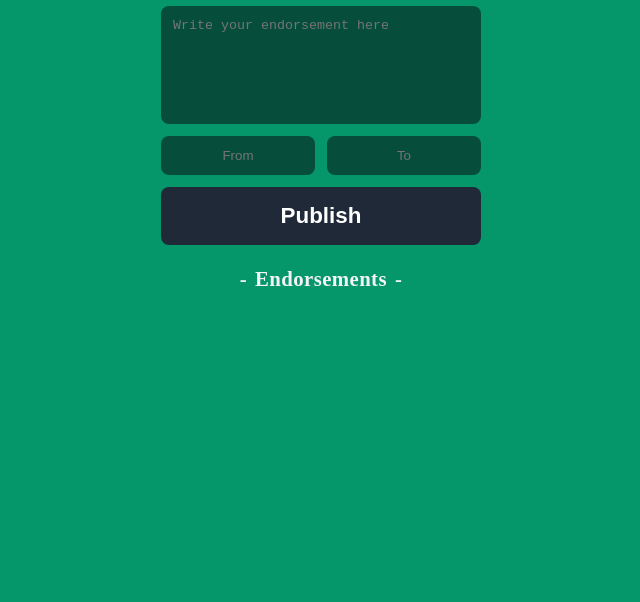
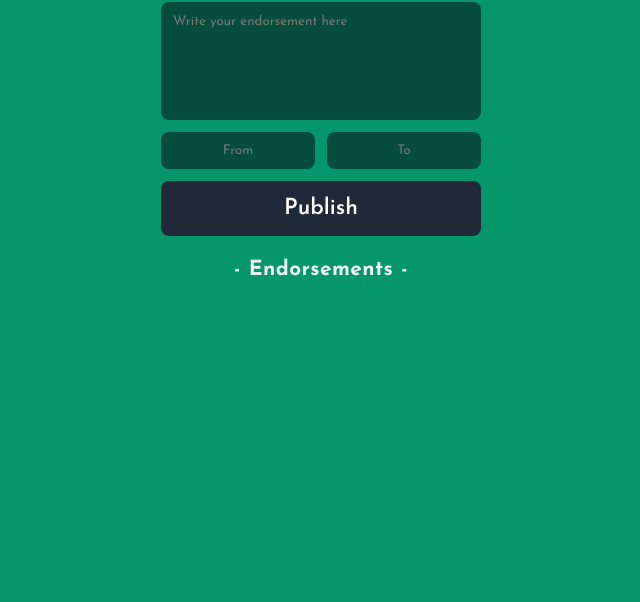
Before and after one commit to bbrazis/champions-app, a plain HTML site: page index.html in a window 1280 px wide. Shown: the part 198-800 px from the top of the page, without its empty margins (319-959 px from the left). Drawn offline with Linux system fonts and the light colour scheme; no server answers.

Commit message:
Update index.css

```diff
--- a/index.css
+++ b/index.css
@@ -20,6 +20,7 @@ html, body {
     padding: 0;
     background: var(--app-bkg);
     color: var(--app-color);
+    font-family: 'Josefin Sans', sans-serif;
 }
 
 h1, h2, p {
@@ -84,6 +85,7 @@ h2 {
     border-radius: var(--radius);
     flex-grow: 1;
     border: none;
+    font-family: 'Josefin Sans', sans-serif;
 }
 
 .input-wrapper button {
@@ -95,6 +97,7 @@ h2 {
     padding: 1rem;
     font-size: 1.4rem;
     font-weight: 600;
+    font-family: 'Josefin Sans', sans-serif;
 }
 
 #input-el {
```
